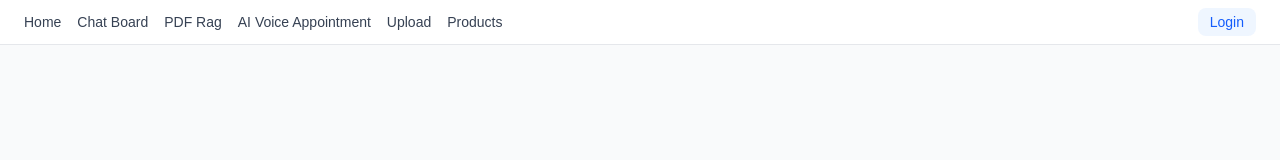
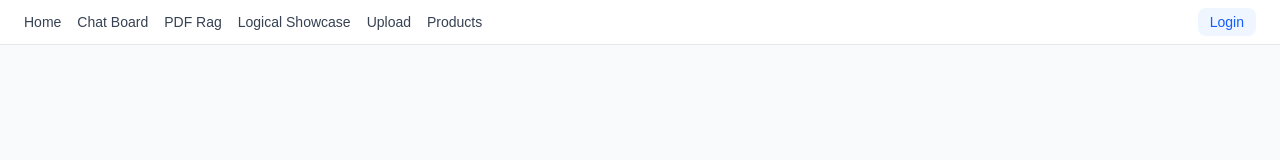
Before and after one commit to jethavabhavin/ai-demo, a React (Vite) app in the folder apps/pwa/: page /login in a window 1280 px wide. Shown: the top 160 px of the page. Built offline with nearby package versions, Linux system fonts and the light colour scheme; no server answers.

Commit message:
Update Links

```diff
--- a/apps/pwa/src/routes/AppRoutes.tsx
+++ b/apps/pwa/src/routes/AppRoutes.tsx
@@ -22,8 +22,8 @@ export default function AppRoutes() {
             <Link to="/pdf-rag" className="hover:text-blue-600">
                PDF Rag
             </Link>
-            <Link to="/ai-voice-appointment" className="hover:text-blue-600">
-               AI Voice Appointment
+            <Link to="/logical-showcase" className="hover:text-blue-600">
+               Logical Showcase
             </Link>
             <Link to="/upload" className="hover:text-blue-600">
                Upload
```
